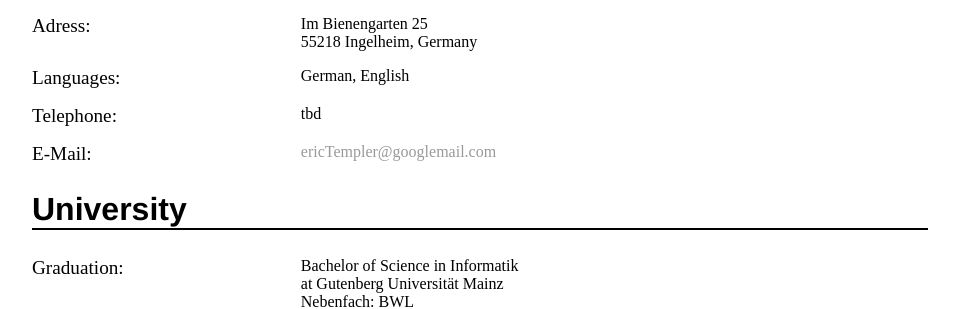
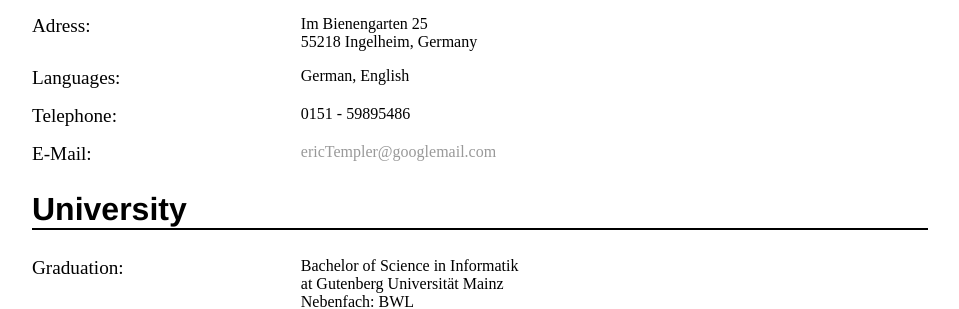
Before and after one commit to Templer90/ApplicationPage, a Jekyll site: the page built from index.html, in a window 1280 px wide. Shown: the part 263-572 px from the top of the page, without its empty margins (160-1119 px from the left). Built offline with Jekyll 4.4.1, drawn with Linux system fonts in a browser that asks for light colours.

Commit message:
Updated Telephone Number

```diff
--- a/_data/person.json
+++ b/_data/person.json
@@ -5,7 +5,7 @@
   "birthday": "09 September 1990",
   "address": "Im Bienengarten 25",
   "town": "55218 Ingelheim",
-  "telephone": "tbd",
+  "telephone": "0151 - 59895486",
   "email": "ericTempler@googlemail.com",
   "spoken_languages": ["German", "English"],
   "handels": {
```
